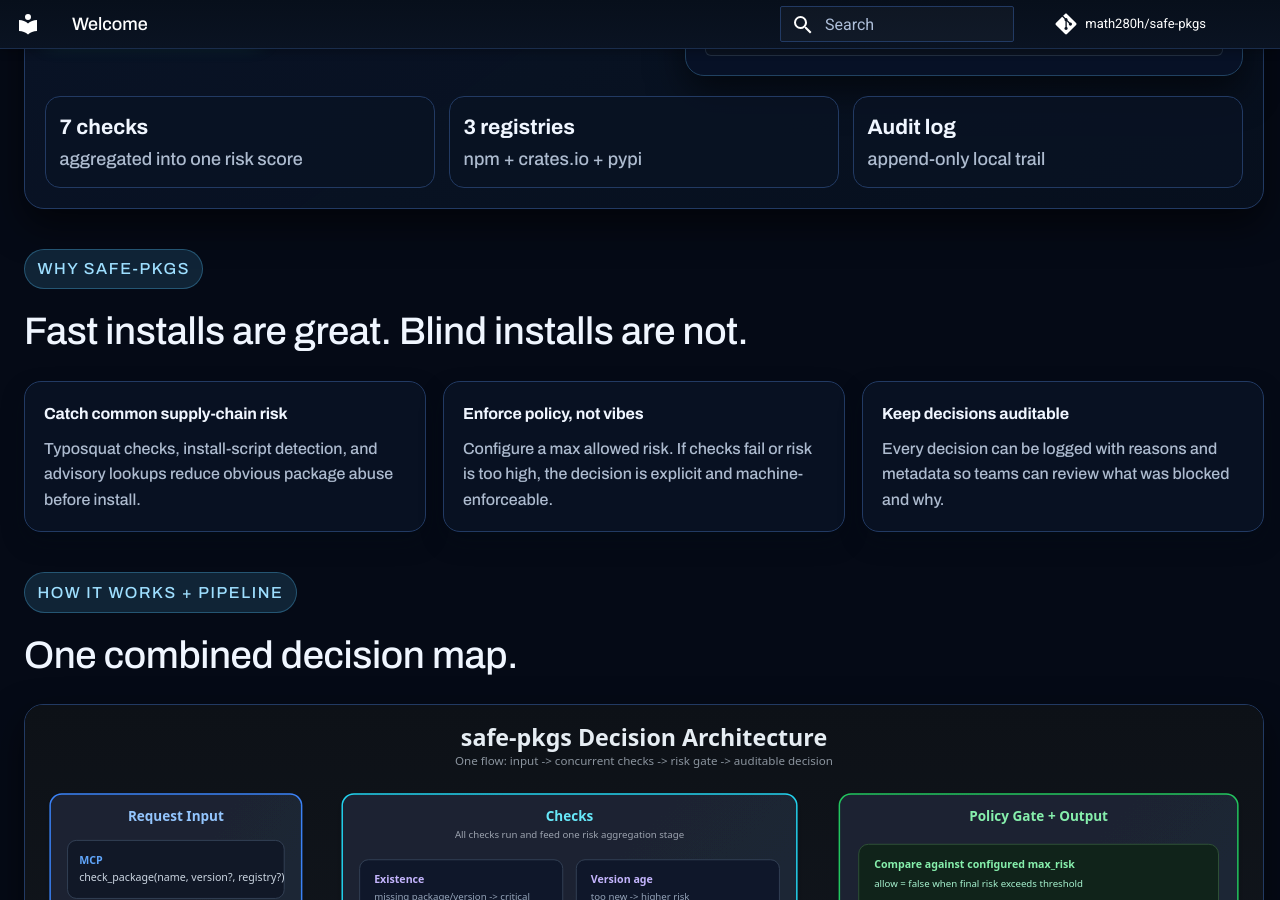
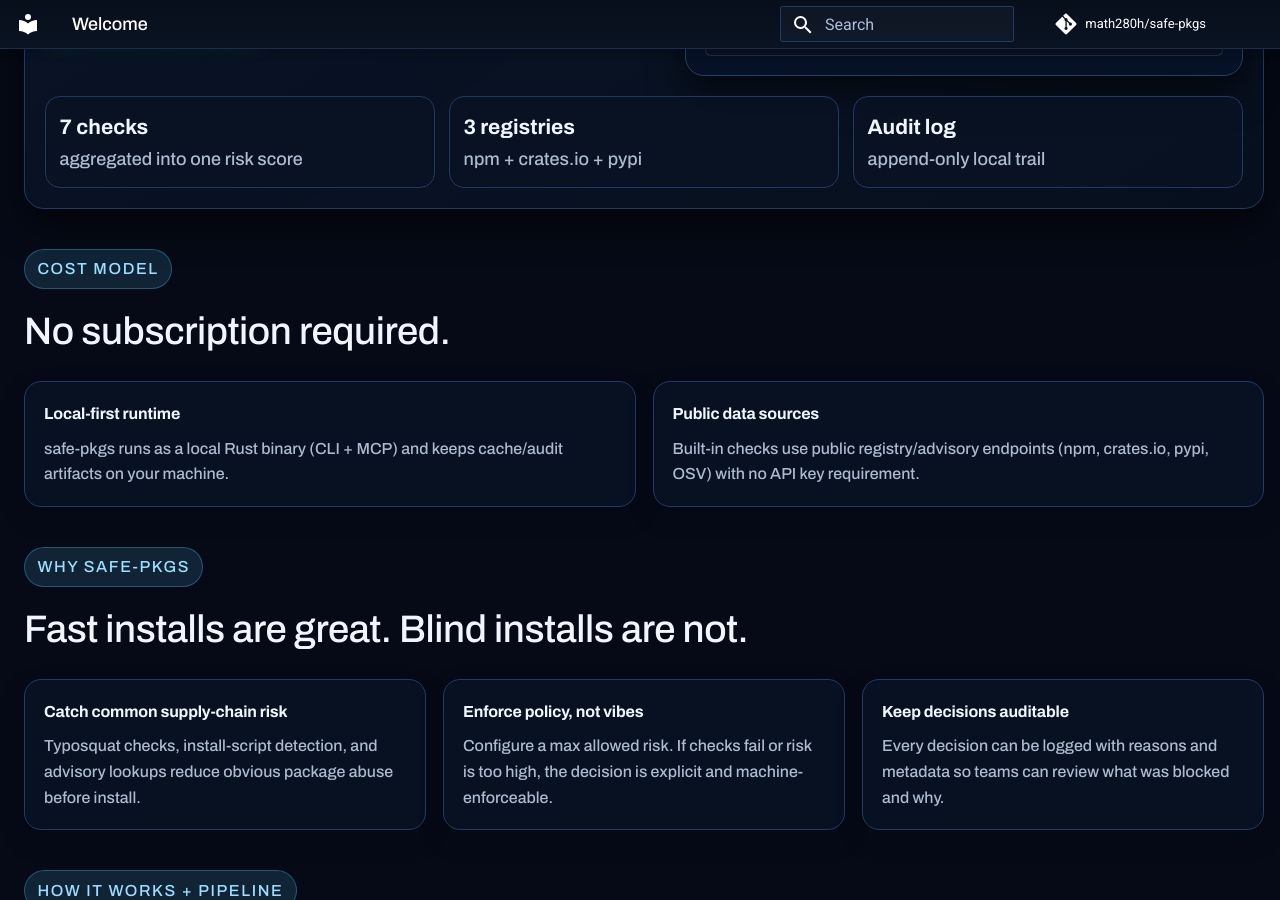
Before and after one commit to math280h/safe-pkgs, an MkDocs documentation site: the page built from docs/index.md, in a window 1280 px wide and 900 px high, scrolled down 495 px. Built offline with MkDocs 1.6.1 and Material for MkDocs 9.7.7, drawn with Linux system fonts in a browser that asks for light colours; comment, search, counter and statistics services are not loaded.

```diff
--- a/docs/index.md
+++ b/docs/index.md
@@ -39,6 +39,23 @@ hide:
     <article class="metric-item"><strong>Audit log</strong><span>append-only local trail</span></article>
   </div>
 </div>
+
+<section class="sp-section">
+  <div class="section-head">
+    <p class="hero-eyebrow">Cost model</p>
+    <h3>No subscription required.</h3>
+  </div>
+  <div class="card-grid two">
+    <article class="sp-card">
+      <h4>Local-first runtime</h4>
+      <p>safe-pkgs runs as a local Rust binary (CLI + MCP) and keeps cache/audit artifacts on your machine.</p>
+    </article>
+    <article class="sp-card">
+      <h4>Public data sources</h4>
+      <p>Built-in checks use public registry/advisory endpoints (npm, crates.io, pypi, OSV) with no API key requirement.</p>
+    </article>
+  </div>
+</section>
 
 <section class="sp-section">
   <div class="section-head">
```
Also changed, not shown: README.md (+118 -121 lines), docs/getting-started.md (+6 -0 lines).
